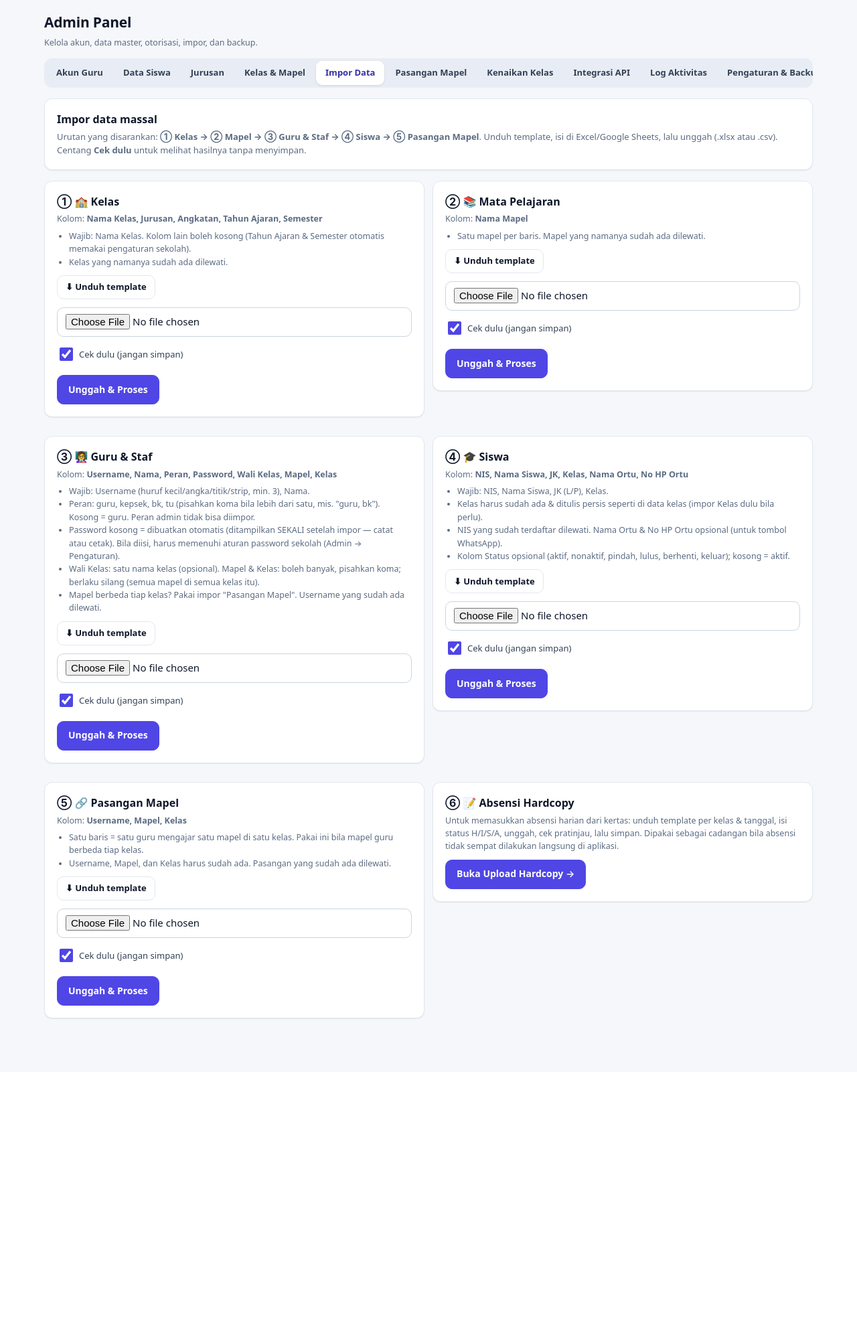
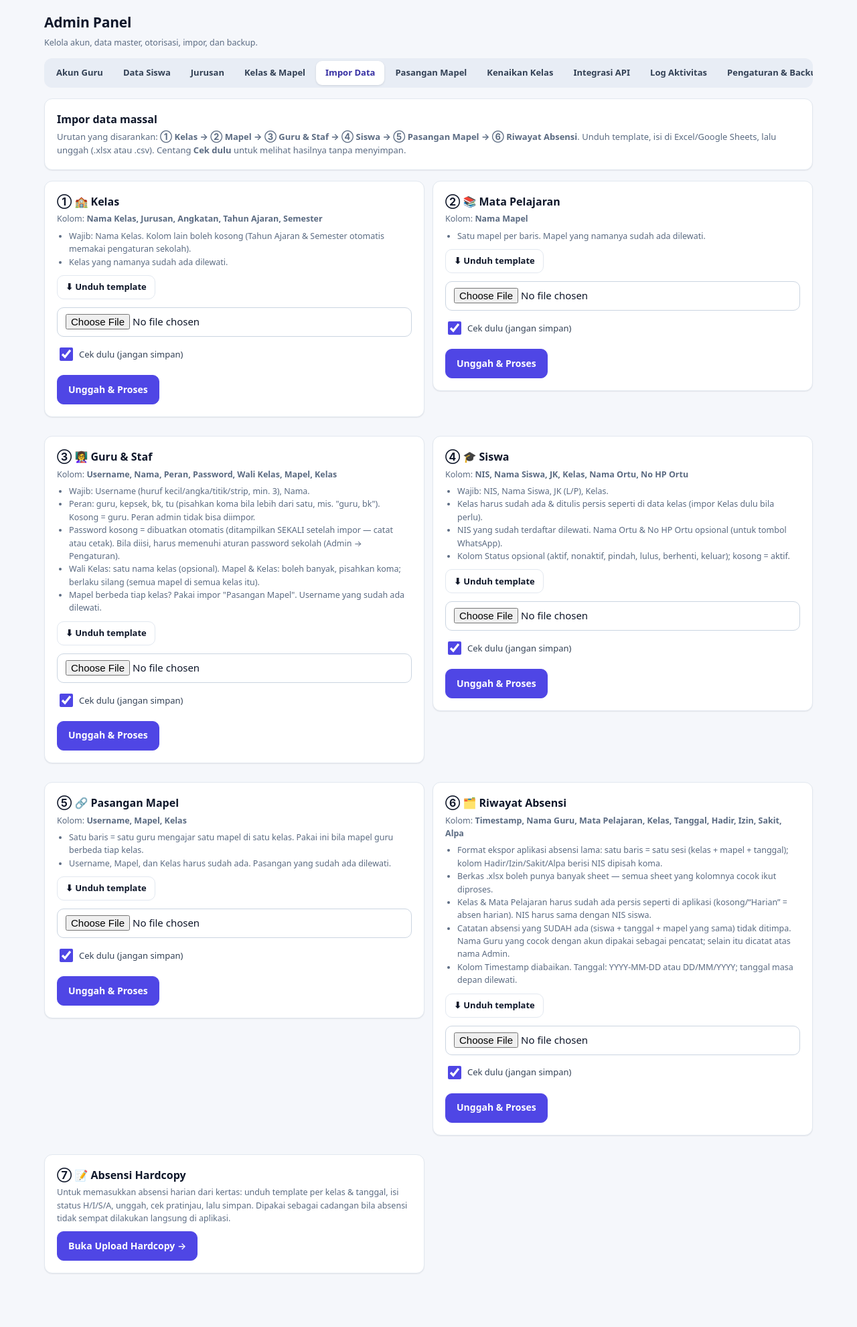
Before and after one commit to andieawan/absensi-siswa.smkibu, a Laravel app: page /admin/impor in a window 1280 px wide. Shown: the part 67-2049 px from the top of the page at 67% size. Before the commit the page ends 1590 px from the top, so only its background shows below. Run offline with Laravel 12, Linux system fonts and the light colour scheme; a user stored in the database is signed in; tables that the repository leaves empty hold one stand-in row (values such as "Sample post").

Commit message:
Impor Riwayat Absensi (format aplikasi lama, multi-sheet) di Admin → Impor Data
Co-Authored-By: Claude Sonnet 5.5 <noreply@anthropic.com>
Claude-Session: https://claude.ai/code/session_01BLrtzPwxdv7zCStcgusDor

```diff
--- a/app/Http/Controllers/Admin/ImportController.php
+++ b/app/Http/Controllers/Admin/ImportController.php
@@ -31,9 +31,33 @@ class ImportController extends Controller
         if (! in_array(strtolower($f->getClientOriginalExtension()), ['xlsx', 'csv', 'txt'], true)) {
             throw new UserError('Format berkas harus .xlsx atau .csv.');
         }
-        [$hdr, $rows] = Xlsx::readWithHeader($f->getRealPath(), $f->getClientOriginalName());
+        if ($type === 'absensi') {
+            [$hdr, $rows] = $this->mergeSheets(Xlsx::readAllSheets($f->getRealPath(), $f->getClientOriginalName()));
+        } else {
+            [$hdr, $rows] = Xlsx::readWithHeader($f->getRealPath(), $f->getClientOriginalName());
+        }
         $r = ImportService::run($this->me(), $type, $hdr, $rows, $request->boolean('dry'));
 
         return redirect()->route('admin.import')->with('import_result', ['type' => $type, 'title' => ImportService::types()[$type]['title']] + $r);
     }
+
+    /** Gabungkan semua sheet yang punya kolom Kelas & Tanggal; kolom disusun ulang mengikuti sheet pertama yang cocok. */
+    private function mergeSheets(array $sheets): array
+    {
+        $hdr = null;
+        $rows = [];
+        foreach ($sheets as $sheet) {
+            $h = array_map(fn ($v) => strtolower(trim((string) $v)), array_shift($sheet) ?? []);
+            if (Xlsx::col($h, ['kelas']) === null || Xlsx::col($h, ['tanggal']) === null) {
+                continue;
+            }
+            $hdr ??= $h;
+            $map = array_map(fn ($name) => array_search($name, $h, true), $hdr);
+            foreach ($sheet as $r) {
+                $rows[] = array_map(fn ($i) => $i === false ? '' : (string) ($r[$i] ?? ''), $map);
+            }
+        }
+
+        return [$hdr ?? [], $rows];
+    }
 }
--- a/app/Services/ImportService.php
+++ b/app/Services/ImportService.php
@@ -57,6 +57,16 @@ class ImportService
                     'Wali Kelas: satu nama kelas (opsional). Mapel & Kelas: boleh banyak, pisahkan koma; berlaku silang (semua mapel di semua kelas itu).',
                     'Mapel berbeda tiap kelas? Pakai impor "Pasangan Mapel". Username yang sudah ada dilewati.'],
             ],
+            'absensi' => [
+                'title' => 'Riwayat Absensi', 'icon' => '🗂️', 'file' => 'Template_Impor_Riwayat_Absensi.xlsx',
+                'cols' => ['Timestamp', 'Nama Guru', 'Mata Pelajaran', 'Kelas', 'Tanggal', 'Hadir', 'Izin', 'Sakit', 'Alpa'],
+                'example' => [['', 'Siti Rahmawati', $m1, $k1, date('Y-m-d', strtotime('-1 day')), '2025001, 2025002', '', '', '']],
+                'notes' => ['Format ekspor aplikasi absensi lama: satu baris = satu sesi (kelas + mapel + tanggal); kolom Hadir/Izin/Sakit/Alpa berisi NIS dipisah koma.',
+                    'Berkas .xlsx boleh punya banyak sheet — semua sheet yang kolomnya cocok ikut diproses.',
+                    'Kelas & Mata Pelajaran harus sudah ada persis seperti di aplikasi (kosong/“Harian” = absen harian). NIS harus sama dengan NIS siswa.',
+                    'Catatan absensi yang SUDAH ada (siswa + tanggal + mapel yang sama) tidak ditimpa. Nama Guru yang cocok dengan akun dipakai sebagai pencatat; selain itu dicatat atas nama Admin.',
+                    'Kolom Timestamp diabaikan. Tanggal: YYYY-MM-DD atau DD/MM/YYYY; tanggal masa depan dilewati.'],
+            ],
             'pasangan' => [
                 'title' => 'Pasangan Mapel', 'icon' => '🔗', 'file' => 'Template_Impor_Pasangan_Mapel.xlsx',
                 'cols' => ['Username', 'Mapel', 'Kelas'],
@@ -100,6 +110,7 @@ class ImportService
                 'siswa' => self::siswa($actor, $hdr, $rows, $out),
                 'guru' => self::guru($actor, $hdr, $rows, $out),
                 'pasangan' => self::pasangan($actor, $hdr, $rows, $out),
+                'absensi' => self::absensi($actor, $hdr, $rows, $out),
             };
             $dry ? DB::rollBack() : DB::commit();
         } catch (\Throwable $e) {
@@ -151,6 +162,115 @@ class ImportService
                 SchoolClass::create(['name' => $name, 'jurusan' => self::cell($r, $iJ) ?: null, 'angkatan' => self::cell($r, $iA) ?: null,
                     'tahun_ajaran' => self::cell($r, $iT) ?: TahunAjaran::label(), 'semester' => in_array(ucfirst(strtolower($sem)), ['Ganjil', 'Genap'], true) ? ucfirst(strtolower($sem)) : TahunAjaran::semester()]);
                 $have[mb_strtolower($name)] = true;
+                $out['ok']++;
+            }
+        }
+    }
+
+    private static function norm(string $v): string
+    {
+        return mb_strtolower(preg_replace('/\s+/u', ' ', trim($v)));
+    }
+
+    /** YYYY-MM-DD, DD/MM/YYYY, atau nomor seri tanggal Excel → YYYY-MM-DD (null bila tidak valid). */
+    private static function parseDate(string $v): ?string
+    {
+        $v = trim($v);
+        if (preg_match('/^\d{4}-\d{2}-\d{2}/', $v)) {
+            $v = substr($v, 0, 10);
+        } elseif (preg_match('#^(\d{1,2})[/.-](\d{1,2})[/.-](\d{4})#', $v, $m)) {
+            $v = sprintf('%04d-%02d-%02d', $m[3], $m[2], $m[1]);
+        } elseif (preg_match('/^\d{5}(\.\d+)?$/', $v) && (int) $v > 30000 && (int) $v < 80000) {
+            $v = gmdate('Y-m-d', ((int) $v - 25569) * 86400);
+        }
+
+        return \App\Support\Dates::valid($v) ? $v : null;
+    }
+
+    /** Riwayat absensi format aplikasi lama (satu baris = satu sesi; kolom status berisi NIS dipisah koma). */
+    private static function absensi(User $actor, array $hdr, array $rows, array &$out): void
+    {
+        $iK = self::need($hdr, ['kelas'], 'Kelas');
+        $iT = self::need($hdr, ['tanggal'], 'Tanggal');
+        $iM = \App\Support\Xlsx::col($hdr, ['mata pelajaran', 'mapel']);
+        $iG = \App\Support\Xlsx::col($hdr, ['nama guru', 'guru']);
+        $cols = ['H' => \App\Support\Xlsx::col($hdr, ['hadir']), 'I' => \App\Support\Xlsx::col($hdr, ['izin']), 'S' => \App\Support\Xlsx::col($hdr, ['sakit']), 'A' => \App\Support\Xlsx::col($hdr, ['alpa', 'alfa'])];
+        if (! array_filter($cols, fn ($c) => $c !== null)) {
+            throw new UserError('Kolom Hadir/Izin/Sakit/Alpa tidak ditemukan di baris pertama berkas.');
+        }
+        $classes = SchoolClass::get()->keyBy(fn ($c) => self::norm($c->name));
+        $subjects = Subject::get()->keyBy(fn ($s) => self::norm($s->name));
+        $users = User::get()->keyBy(fn ($u) => self::norm($u->nama));
+        $roster = []; // class_id => nis(norm) => student id
+        $now = now('UTC')->format('Y-m-d H:i:s');
+        foreach ($rows as $n => $r) {
+            if (self::blank($r)) {
+                continue;
+            }
+            $row = 'Baris '.($n + 2);
+            $cls = $classes[self::norm(self::cell($r, $iK))] ?? null;
+            if (! $cls) {
+                $out['skip'][] = "$row: kelas '".self::cell($r, $iK)."' tidak ditemukan";
+                continue;
+            }
+            $tgl = self::parseDate(self::cell($r, $iT));
+            if (! $tgl) {
+                $out['skip'][] = "$row: tanggal '".self::cell($r, $iT)."' tidak valid";
+                continue;
+            }
+            if (\App\Support\Dates::isFuture($tgl)) {
+                $out['skip'][] = "$row: tanggal $tgl di masa depan";
+                continue;
+            }
+            $mp = self::cell($r, $iM);
+            $subjectId = null;
+            if ($mp !== '' && ! in_array(self::norm($mp), ['harian', '-', 'absen harian'], true)) {
+                $sub = $subjects[self::norm($mp)] ?? null;
+                if (! $sub) {
+                    $out['skip'][] = "$row: mapel '$mp' tidak ditemukan";
+                    continue;
+                }
+                $subjectId = $sub->id;
+            }
+            $roster[$cls->id] ??= \App\Models\Student::where('class_id', $cls->id)->get()->keyBy(fn ($s) => self::norm($s->nis))->map(fn ($s) => $s->id)->all();
+            $guru = self::cell($r, $iG);
+            $by = ($users[self::norm($guru)] ?? null)?->id ?? $actor->id;
+            $via = str_starts_with(self::norm($guru), 'impor manual') ? 'upload_hardcopy' : 'guru';
+
+            $want = []; // student id => status
+            foreach ($cols as $st => $ci) {
+                foreach (preg_split('/\s*,\s*/', self::cell($r, $ci), -1, PREG_SPLIT_NO_EMPTY) as $nis) {
+                    $sid = $roster[$cls->id][self::norm($nis)] ?? null;
+                    if (! $sid) {
+                        $out['skip'][] = "$row ({$cls->name}, $tgl): NIS '$nis' tidak ada di kelas ini — dilewati";
+                    } elseif (isset($want[$sid])) {
+                        $out['skip'][] = "$row ({$cls->name}, $tgl): NIS '$nis' muncul di lebih dari satu status — dilewati";
+                        $want[$sid] = false;
+                    } else {
+                        $want[$sid] = $st;
+                    }
+                }
+            }
+            $want = array_filter($want);
+            if (! $want) {
+                $out['skip'][] = "$row: tidak ada siswa valid pada baris ini";
+                continue;
+            }
+            $have = \App\Models\Attendance::whereIn('student_id', array_keys($want))->where('tanggal', $tgl)
+                ->when($subjectId === null, fn ($q) => $q->whereNull('subject_id'), fn ($q) => $q->where('subject_id', $subjectId))->pluck('student_id')->all();
+            $added = 0;
+            foreach ($want as $sid => $st) {
+                if (in_array($sid, $have, true)) {
+                    continue;
+                }
+                \App\Models\Attendance::create(['student_id' => $sid, 'class_id' => $cls->id, 'subject_id' => $subjectId, 'tanggal' => $tgl, 'status' => $st,
+                    'recorded_by' => $by, 'recorded_via' => $via, 'created_at' => $now, 'updated_at' => $now, 'created_at_millis' => \App\Support\Dates::parse($tgl) * 1000]);
+                $added++;
+            }
+            if ($have) {
+                $out['skip'][] = "$row ({$cls->name}, $tgl): ".count($have).' catatan sudah ada — tidak ditimpa';
+            }
+            if ($added) {
                 $out['ok']++;
             }
         }
--- a/app/Support/Xlsx.php
+++ b/app/Support/Xlsx.php
@@ -141,7 +141,16 @@ class Xlsx
         $ext = strtolower(pathinfo($originalName, PATHINFO_EXTENSION));
         if ($ext === 'csv' || $ext === 'txt') return self::readCsv($path);
         if ($ext !== 'xlsx') throw new UserError('Format berkas harus .xlsx atau .csv.');
-        return self::readXlsx($path);
+        return self::readXlsx($path)[0] ?? [];
+    }
+
+    /** Semua sheet berkas: daftar baris per sheet (CSV = satu sheet). @return array<int, array<int, array<int, string>>> */
+    public static function readAllSheets(string $path, string $originalName): array
+    {
+        $ext = strtolower(pathinfo($originalName, PATHINFO_EXTENSION));
+        if ($ext === 'csv' || $ext === 'txt') return [self::readCsv($path)];
+        if ($ext !== 'xlsx') throw new UserError('Format berkas harus .xlsx atau .csv.');
+        return self::readXlsx($path, true);
     }
 
     private static function readCsv(string $path): array
@@ -162,7 +171,8 @@ class Xlsx
         return $rows;
     }
 
-    private static function readXlsx(string $path): array
+    /** @return array<int, array<int, array<int, string>>> daftar sheet (hanya sheet pertama bila !$all) */
+    private static function readXlsx(string $path, bool $all = false): array
     {
         if (!self::available()) throw new UserError('Ekstensi zip tidak aktif di server; unggah dalam format .csv.');
         $zip = new ZipArchive;
@@ -180,27 +190,33 @@ class Xlsx
                     }
                 }
             }
-            // Cari sheet pertama lewat workbook.xml + rels
-            $target = 'xl/worksheets/sheet1.xml';
+            // Cari sheet lewat workbook.xml + rels
+            $targets = [];
             $wb = $zip->getFromName('xl/workbook.xml');
             $rl = $zip->getFromName('xl/_rels/workbook.xml.rels');
             if ($wb !== false && $rl !== false) {
                 $w = @simplexml_load_string($wb);
                 $r = @simplexml_load_string($rl);
                 if ($w && $r && isset($w->sheets->sheet[0])) {
-                    $rid = (string) $w->sheets->sheet[0]->attributes('http://schemas.openxmlformats.org/officeDocument/2006/relationships')['id'];
+                    $rels = [];
                     foreach ($r->Relationship as $rel) {
-                        if ((string) $rel['Id'] === $rid) {
                         $t = (string) $rel['Target'];
-                            $target = ltrim(str_starts_with($t, '/') ? $t : 'xl/' . $t, '/');
+                        $rels[(string) $rel['Id']] = ltrim(str_starts_with($t, '/') ? $t : 'xl/' . $t, '/');
+                    }
+                    foreach ($w->sheets->sheet as $sh) {
+                        $rid = (string) $sh->attributes('http://schemas.openxmlformats.org/officeDocument/2006/relationships')['id'];
+                        if (isset($rels[$rid])) $targets[] = $rels[$rid];
                     }
                 }
             }
-            }
+            if (!$targets) $targets = ['xl/worksheets/sheet1.xml'];
+            if (!$all) $targets = [$targets[0]];
+            $out = [];
+            foreach ($targets as $target) {
                 $sx = $zip->getFromName($target);
-            if ($sx === false) throw new UserError('Sheet pertama tidak ditemukan pada berkas.');
+                if ($sx === false) { if ($all) continue; throw new UserError('Sheet pertama tidak ditemukan pada berkas.'); }
                 $sheet = @simplexml_load_string($sx);
-            if (!$sheet) throw new UserError('Isi sheet tidak dapat dibaca.');
+                if (!$sheet) { if ($all) continue; throw new UserError('Isi sheet tidak dapat dibaca.'); }
                 $rows = [];
                 foreach ($sheet->sheetData->row ?? [] as $row) {
                     $cells = [];
@@ -222,7 +238,9 @@ class Xlsx
                         $rows[] = $line;
                     }
                 }
-            return $rows;
+                $out[] = $rows;
+            }
+            return $out;
         } finally {
             $zip->close();
         }
--- a/resources/views/admin/import.blade.php
+++ b/resources/views/admin/import.blade.php
@@ -22,14 +22,14 @@
 @endif
 <div class="card">
     <h2 style="margin-top:0">Impor data massal</h2>
-    <p class="mut" style="font-size:13px;margin:0">Urutan yang disarankan: <b>① Kelas → ② Mapel → ③ Guru &amp; Staf → ④ Siswa → ⑤ Pasangan Mapel</b>. Unduh template, isi di Excel/Google Sheets, lalu unggah (.xlsx atau .csv). Centang <b>Cek dulu</b> untuk melihat hasilnya tanpa menyimpan.</p>
+    <p class="mut" style="font-size:13px;margin:0">Urutan yang disarankan: <b>① Kelas → ② Mapel → ③ Guru &amp; Staf → ④ Siswa → ⑤ Pasangan Mapel → ⑥ Riwayat Absensi</b>. Unduh template, isi di Excel/Google Sheets, lalu unggah (.xlsx atau .csv). Centang <b>Cek dulu</b> untuk melihat hasilnya tanpa menyimpan.</p>
     @unless($xlsx)<div class="alert alert-warn" style="margin-top:10px">Ekstensi PHP zip belum aktif di server — template .xlsx tidak bisa dibuat. Gunakan berkas .csv.</div>@endunless
 </div>
 <div class="grid g2" style="align-items:start">
-    @foreach(['kelas', 'mapel', 'guru', 'siswa', 'pasangan'] as $i => $k)
+    @foreach(['kelas', 'mapel', 'guru', 'siswa', 'pasangan', 'absensi'] as $i => $k)
         @php $t = $types[$k]; @endphp
         <div class="card">
-            <h2 style="margin-top:0">{{ ['①','②','③','④','⑤'][$i] }} {{ $t['icon'] }} {{ $t['title'] }}</h2>
+            <h2 style="margin-top:0">{{ ['①','②','③','④','⑤','⑥'][$i] }} {{ $t['icon'] }} {{ $t['title'] }}</h2>
             <p class="mut" style="font-size:12.5px;margin:0 0 6px">Kolom: <b>{{ implode(', ', $t['cols']) }}</b></p>
             <ul style="margin:0 0 10px;padding-left:18px;font-size:12.5px" class="mut">@foreach($t['notes'] as $n)<li>{{ $n }}</li>@endforeach</ul>
             <a class="btn btn-sm" href="{{ route('admin.import.template', $k) }}">⬇ Unduh template</a>
@@ -41,7 +41,7 @@
         </div>
     @endforeach
     <div class="card">
-        <h2 style="margin-top:0">⑥ 📝 Absensi Hardcopy</h2>
+        <h2 style="margin-top:0">⑦ 📝 Absensi Hardcopy</h2>
         <p class="mut" style="font-size:12.5px;margin:0 0 10px">Untuk memasukkan absensi harian dari kertas: unduh template per kelas &amp; tanggal, isi status H/I/S/A, unggah, cek pratinjau, lalu simpan. Dipakai sebagai cadangan bila absensi tidak sempat dilakukan langsung di aplikasi.</p>
         <a class="btn btn-pri" href="{{ route('admin.hardcopy') }}">Buka Upload Hardcopy →</a>
     </div>
--- a/routes/web.php
+++ b/routes/web.php
@@ -168,8 +168,8 @@ Route::middleware(['auth', 'auth.session'])->group(function () {
         Route::delete('/pasangan', [Admin\PairingController::class, 'destroy'])->name('pairings.destroy');
 
         Route::get('/impor', [Admin\ImportController::class, 'index'])->name('import');
-        Route::get('/impor/{type}/template', [Admin\ImportController::class, 'template'])->whereIn('type', ['kelas', 'mapel', 'siswa', 'guru', 'pasangan'])->name('import.template');
-        Route::post('/impor/{type}', [Admin\ImportController::class, 'run'])->whereIn('type', ['kelas', 'mapel', 'siswa', 'guru', 'pasangan'])->middleware('throttle:20,1')->name('import.run');
+        Route::get('/impor/{type}/template', [Admin\ImportController::class, 'template'])->whereIn('type', ['kelas', 'mapel', 'siswa', 'guru', 'pasangan', 'absensi'])->name('import.template');
+        Route::post('/impor/{type}', [Admin\ImportController::class, 'run'])->whereIn('type', ['kelas', 'mapel', 'siswa', 'guru', 'pasangan', 'absensi'])->middleware('throttle:20,1')->name('import.run');
 
         Route::get('/hardcopy', [Admin\HardcopyController::class, 'index'])->name('hardcopy');
         Route::get('/hardcopy/template', [Admin\HardcopyController::class, 'template'])->name('hardcopy.template');
```
Also changed, not shown: tests/Feature/ImportAbsensiTest.php (added, +112 -0 lines), README.md. Lines whose indentation alone changed are shown as unchanged.
